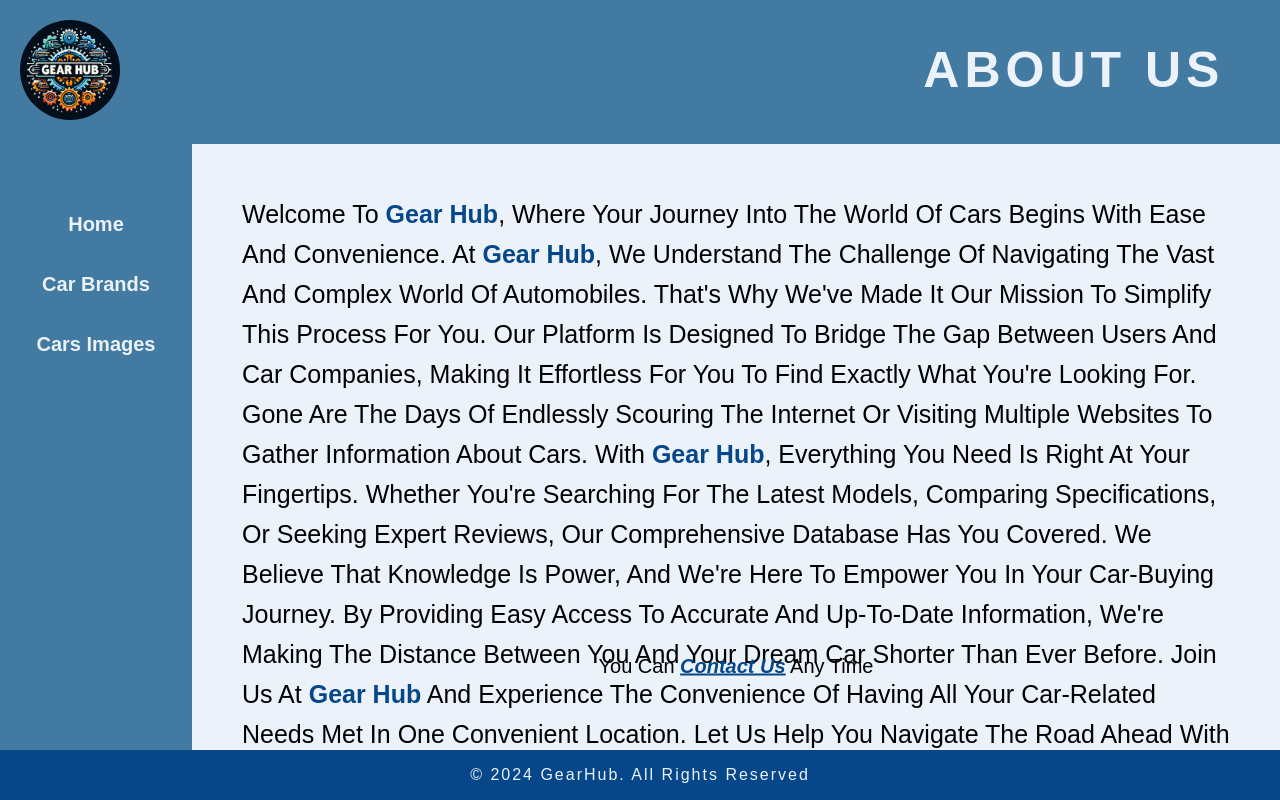
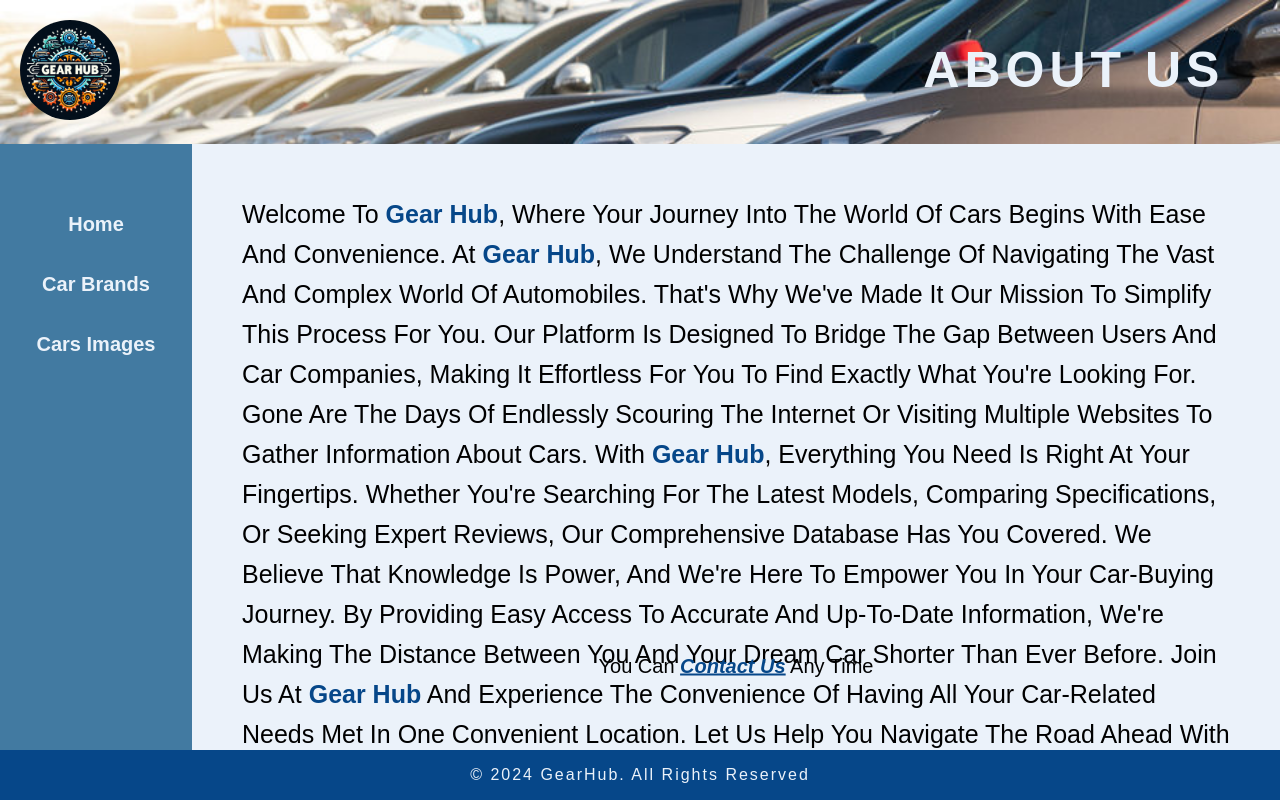
Before and after one commit to yousef249495/WebProject, a plain HTML site: page aboutUs.html in a window 1280 px wide. Drawn offline with Linux system fonts and the light colour scheme; the site is published under a folder, as on GitHub Pages, so addresses that start at the root find nothing.

Commit message:
modifing by adding dot

```diff
--- a/style/aboutUs.css
+++ b/style/aboutUs.css
@@ -21,7 +21,7 @@
 header {
     position: relative;
     width: 100%;
-    background-image: url(/imgs/cars.jpg);
+    background-image: url(../imgs/cars.jpg);
     background-size: cover;
     padding: 20px;
 }
--- a/style/carBrands.css
+++ b/style/carBrands.css
@@ -21,7 +21,7 @@
 header {
     position: relative;
     width: 100%;
-    background-image: url(/imgs/cars.jpg);
+    background-image: url(../imgs/cars.jpg);
     background-size: cover;
     padding: 20px;
 }
```
